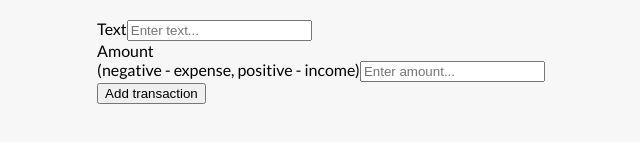
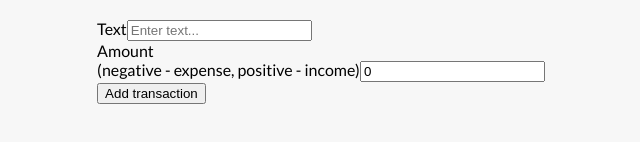
Before and after one commit to girlwhodrawsandstuff/react-expense-tracker-no-server, a React (Create React App) app: page / in a window 1280 px wide. Shown: the part 564-706 px from the top of the page, without its empty margins (319-959 px from the left). Built offline with nearby package versions, Linux system fonts and the light colour scheme; the HTML template or start-up script is replaced by a standard one.

Commit message:
feat: add ui state to `AddTransaction`

```diff
--- a/src/components/AddTransaction.js
+++ b/src/components/AddTransaction.js
@@ -10,14 +10,14 @@ export const AddTransaction = () => {
       <form id="form">
         <div className="form-control">
           <label htmlFor="text">Text</label>
-          <input type="text" id="text" placeholder="Enter text..." />
+          <input type="text" id="text" value={text} onChange={(e) => setText(e.target.value)} placeholder="Enter text..." />
         </div>
         <div className="form-control">
           <label htmlFor="amount">
             Amount <br />
             (negative - expense, positive - income)
           </label>
-          <input type="number" id="amount" placeholder="Enter amount..." />
+          <input type="number" id="amount" value={amount} onChange={(e) => setAmount(e.target.value)} placeholder="Enter amount..." />
         </div>
         <button className="btn">Add transaction</button>
       </form>
```
